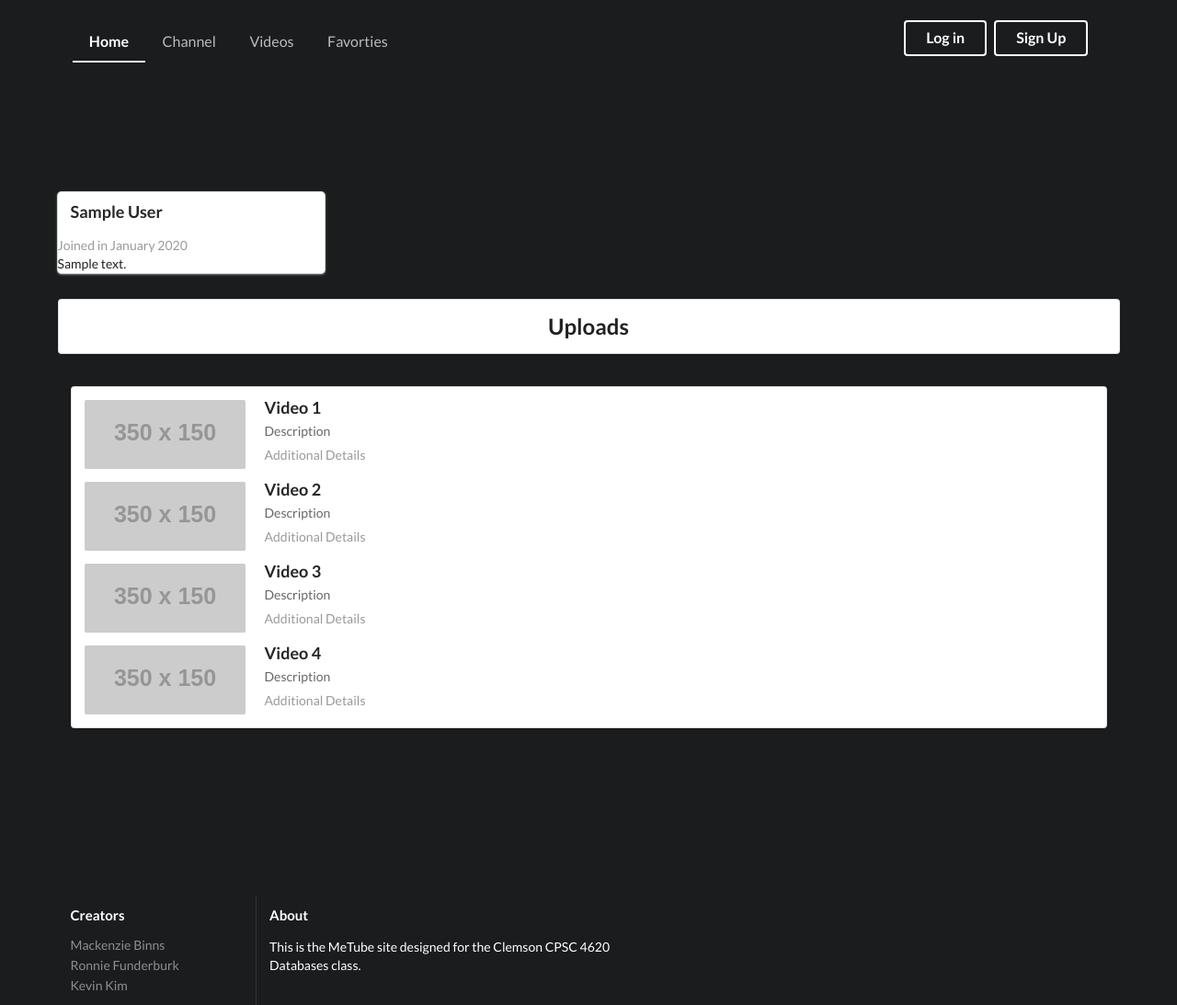
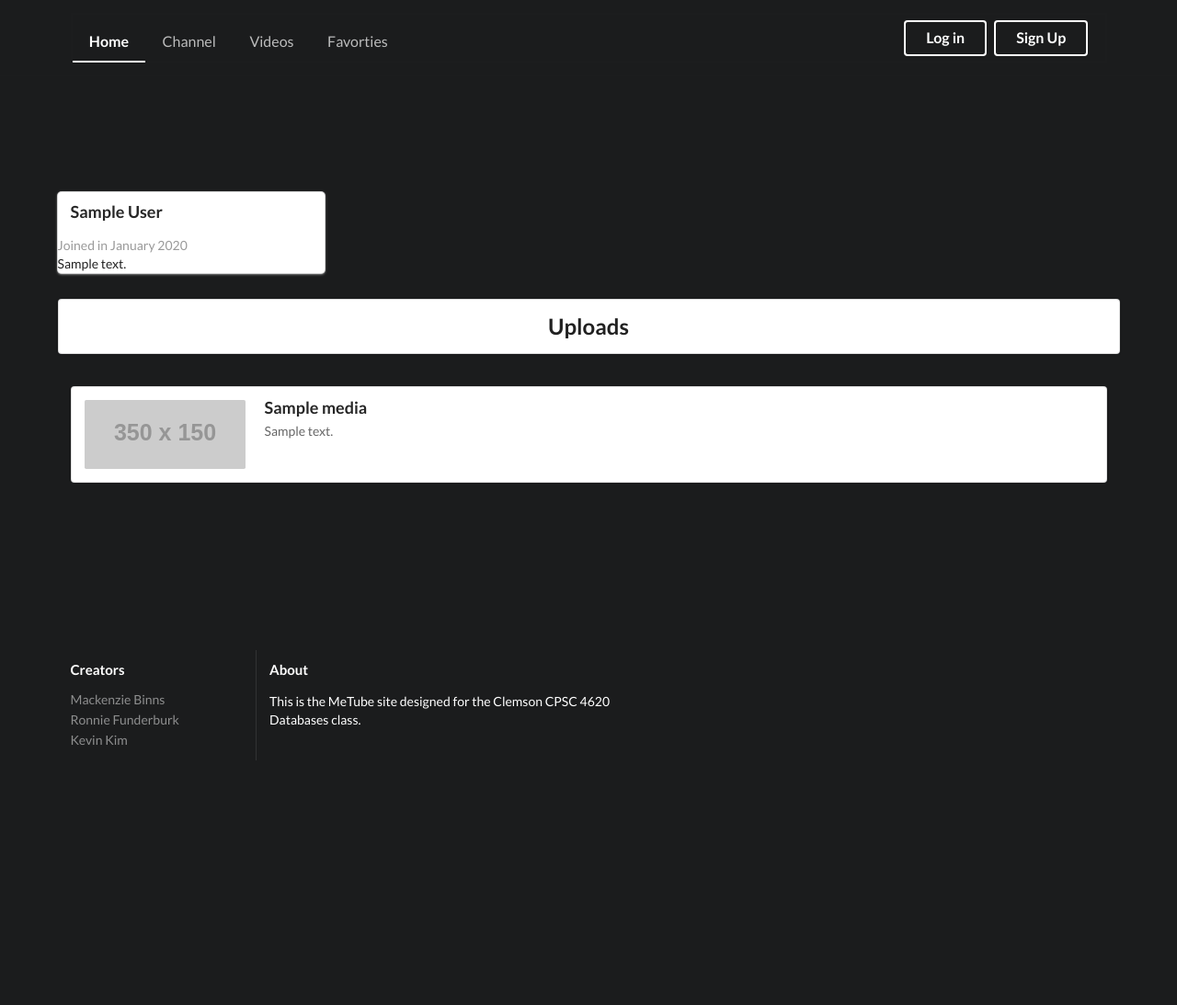
Before and after one commit to mbinns/DatabaseProject, a PHP site: page /channel.php in a window 1280 px wide. Shown: the top 1093 px of the page at 92% size. After the commit the page ends 827 px from the top, so only its background shows below. Run offline with PHP 8.4, Linux system fonts and the light colour scheme; the visitor is signed in with stand-in values (Sample User, id 1); tables that the repository leaves empty or names only in its code hold one stand-in row (values such as "Sample post"); grey boxes labelled with a size stand in for pictures from a placeholder-image service; some libraries are stand-ins or nearby versions.

Commit message:
A user's channel now populates media content

```diff
--- a/channel.php
+++ b/channel.php
@@ -284,74 +284,32 @@ session_start();
             </div>
 
             <div class="ui items segment container">
-              <div class="item">
-                <div class="image">
-                  <img src="https://placehold.it/350x150">
-                </div>
-                <div class="content">
-                  <a class="header">Video 1</a>
-                  <div class="meta">
-                    <span>Description</span>
-                  </div>
-                  <div class="description">
-                    <p></p>
-                  </div>
-                  <div class="extra">
-                    Additional Details
-                  </div>
-                </div>
-              </div>
-              <div class="item">
-                <div class="image">
-                  <img src="https://placehold.it/350x150">
-                </div>
-                <div class="content">
-                  <a class="header">Video 2</a>
-                  <div class="meta">
-                    <span>Description</span>
-                  </div>
-                  <div class="description">
-                    <p></p>
-                  </div>
-                  <div class="extra">
-                    Additional Details
-                  </div>
-                </div>
-              </div>
-              <div class="item">
-                <div class="image">
-                  <img src="https://placehold.it/350x150">
-                </div>
-                <div class="content">
-                  <a class="header">Video 3</a>
-                  <div class="meta">
-                    <span>Description </span>
-                  </div>
-                  <div class="description">
-                    <p></p>
-                  </div>
-                  <div class="extra">
-                    Additional Details
-                  </div>
-                </div>
-              </div>
-              <div class="item">
-                <div class="image">
-                  <img src="https://placehold.it/350x150">
-                </div>
-                <div class="content">
-                  <a class="header">Video 4</a>
-                  <div class="meta">
-                    <span>Description</span>
-                  </div>
-                  <div class="description">
-                    <p></p>
-                  </div>
-                  <div class="extra">
-                    Additional Details
-                  </div>
-                </div>
-              </div>
+                <?php
+                global $db;
+                $query = "SELECT title, descrip FROM media WHERE user_id = ?";
+                $stmt = mysqli_prepare($db, $query);
+                mysqli_stmt_bind_param($stmt, "d", $_SESSION['user_id']);
+                mysqli_stmt_execute($stmt);
+                mysqli_stmt_bind_result($stmt, $title, $description);
+
+                while (mysqli_stmt_fetch($stmt))
+                {
+                    echo
+                    "<div class='item'>
+                        <div class='image'>
+                            <img src='https://placehold.it/350x150'>
+                        </div>
+                        <div class='content'>
+                            <a class='header'>".$title."</a>
+                            <div class='meta'>
+                                <span>".$description."</span>
+                            </div>
+                        </div>
+                    </div>";
+                }
+
+                mysqli_stmt_close($stmt);
+                ?>
             </div>
         </div>
 
```
